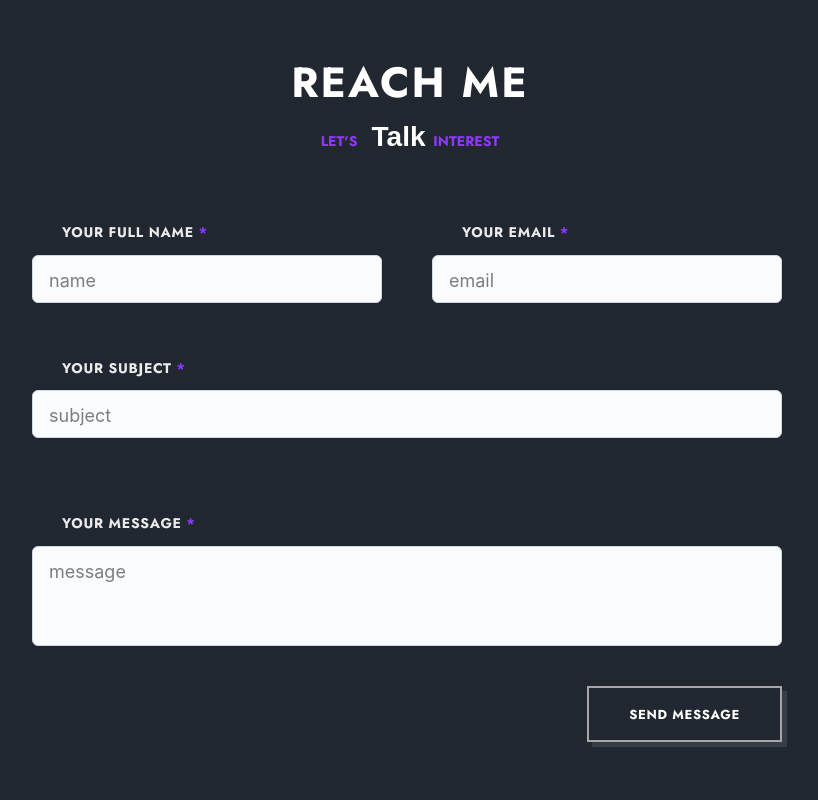
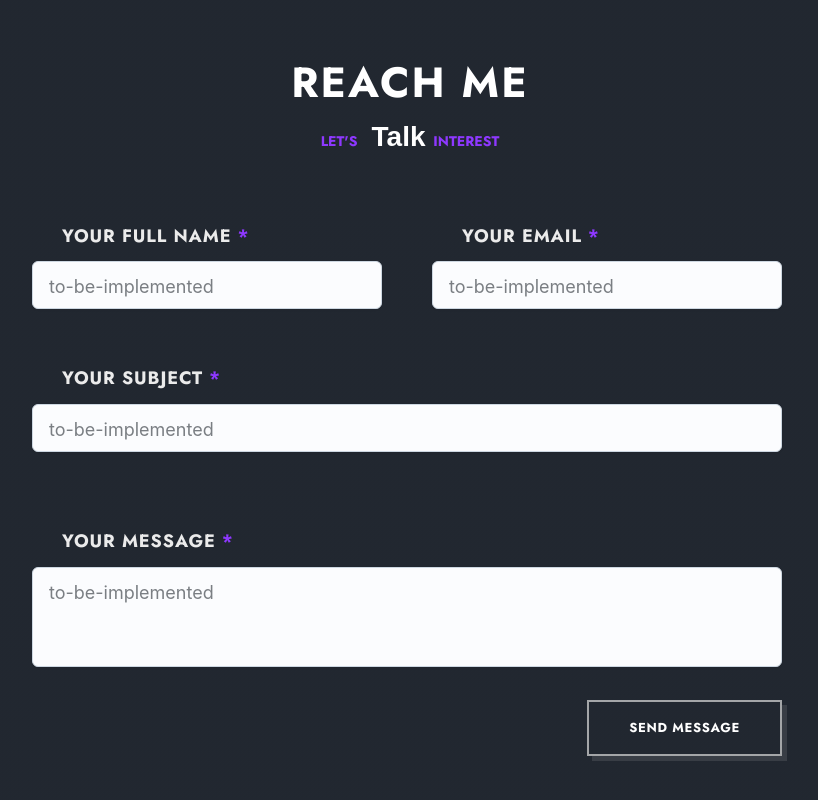
Before and after one commit to Chevyjd2007/Portfolio, a React (Vite) app: page /#home in a window 1280 px wide. Shown: the part 3313-4113 px from the top of the page, without its empty margins (230-1048 px from the left). Built offline with nearby package versions, Linux system fonts and the light colour scheme; a web font is replaced by a local one.

Commit message:
+minor changes to contact

```diff
--- a/package.json
+++ b/package.json
@@ -15,6 +15,7 @@
     "@emotion/react": "^11.11.1",
     "@emotion/styled": "^11.11.0",
     "@mui/joy": "^5.0.0-beta.2",
+    "axios": "^1.4.0",
     "framer-motion": "^10.15.1",
     "react": "^18.2.0",
     "react-dom": "^18.2.0",
--- a/src/components/contact/Contact.jsx
+++ b/src/components/contact/Contact.jsx
@@ -1,9 +1,34 @@
-import React from 'react'
+import React, {useState, } from 'react'
 import Textarea from '@mui/joy/Textarea';
 import "./contact.css"
 import shape1 from "../../assets/shape-1.png"
+import axios from 'axios';
 
 const Contact = () => {
+    // Variables to be submitted to send email
+    const [name, setName] = useState("");
+    const [email, setEmail] = useState('');
+    const [subject, setSubject] = useState('');
+    const [message, setMessage] = useState('');
+
+
+    const validateForm = () => {
+        const tempErrors = {};
+        if (!name) tempErrors.name = 'required';
+        if (!email) tempErrors.email = 'required';
+        if (!subject) tempErrors.subject = 'required';
+        if (!message) tempErrors.message = 'required';
+
+        setErrors(tempErrors);
+        return Object.keys(tempErrors).length === 0;
+    }
+
+    // function responsible for submitting email
+    const handleSubmit = () => [
+
+
+    ]
+
   return (
    <section className="contact section" id="contact">
      <h2 className='section__title text-cs'>Reach me</h2>
@@ -15,24 +40,28 @@ const Contact = () => {
                 <div className="name__email__container">
                     <div className="contact__form-div">
                         <label className="contact__form-tag text-cs">Your full name <b>*</b></label>
-                    <Textarea className='text-area' size='lg' name='name' placeholder='name'   />
+                        <Textarea className='text-area' size='lg' name='name' placeholder='to-be-implemented'
+                        value={name} onChange={e => setName(e.target.value)}/>
                     </div>
                     <div className="contact__form-div">
                         <label className="contact__form-tag text-cs">Your email <b>*</b></label>
-                    <Textarea className='text-area' size='lg' name='email' placeholder='email' />
+                        <Textarea className='text-area' size='lg' name='email' placeholder='to-be-implemented'
+                        value={email} onChange={e => setEmail(e.target.value)}/>
                     </div>
                 </div>
                 <div className="contact__form-div">
                     <label className="contact__form-tag text-cs">Your subject <b>*</b></label>
-                    <Textarea size='lg' className='text-area subject-area' name='subject' placeholder='subject'  />
+                    <Textarea size='lg' className='text-area subject-area' name='subject' placeholder='to-be-implemented'
+                    value={subject} onChange={e => setSubject(e.target.value)}/>
                 </div>
                 <div className="contact__form-div contact__form-area">
                     <label className="contact__form-tag text-cs">Your message <b>*</b></label>
-                    <Textarea size='lg' className='text-area-message' name='message' placeholder='message'  />
+                    <Textarea size='lg' className='text-area-message' name='message' placeholder='to-be-implemented'
+                    value={message} onChange={e => setMessage(e.target.value)}/>
                 </div>
 
                 <div className="contact__submit">
-                    <button className="btn text-cs">Send Message</button>
+                    <button className="btn text-cs" onClick={validateForm}>Send Message</button>
                 </div>
             </div>
 
--- a/src/components/contact/contact.css
+++ b/src/components/contact/contact.css
@@ -26,12 +26,11 @@
 .text-area-message {
     width: 750px;
     height: 100px;
-
 }
 
 .contact__form-tag {
     margin-left: 30px;
-    font-size: var(--smaller-font-size);
+    font-size: var(--large-font-size);
     line-height: 1.7;
     font-weight: 700;
 }
@@ -67,6 +66,8 @@
     background-color: var(--container-color) !important;
     border-color: 2px solid var(--border-color) !important;
     color: var(--text-color) !important;
-    line-height: 3.0rem !important;
+    line-height: 4.0rem !important;
     --Textarea-paddingBlock: 0 !important;
+    --Textarea-minHeight: 4rem !important;
+    --Textarea-focusedHighlight: var(--primary-color) !important;
   }
```
Also changed, not shown: 1 other file (tests, documents, lock files or other folders). Lines whose indentation alone changed are shown as unchanged.
